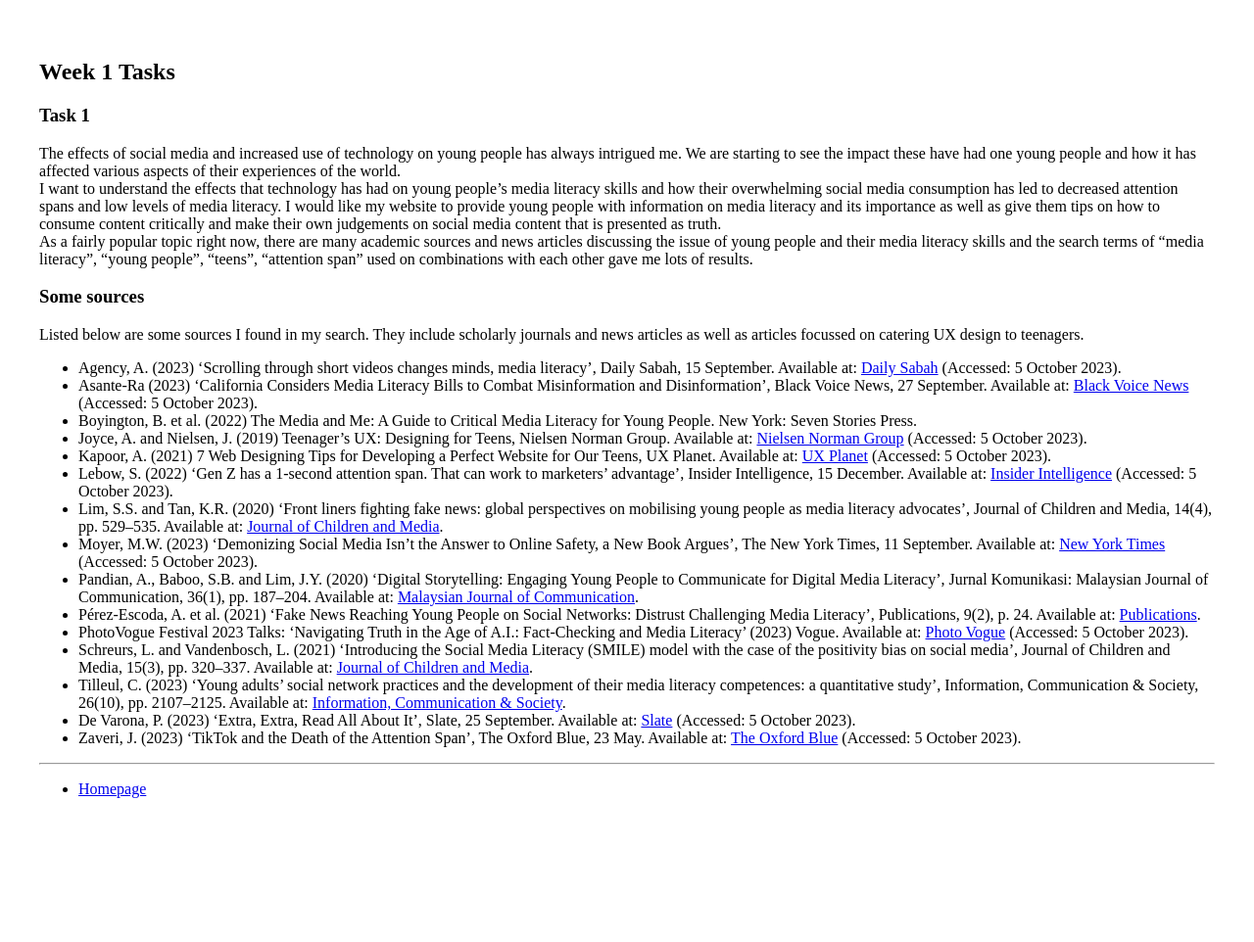
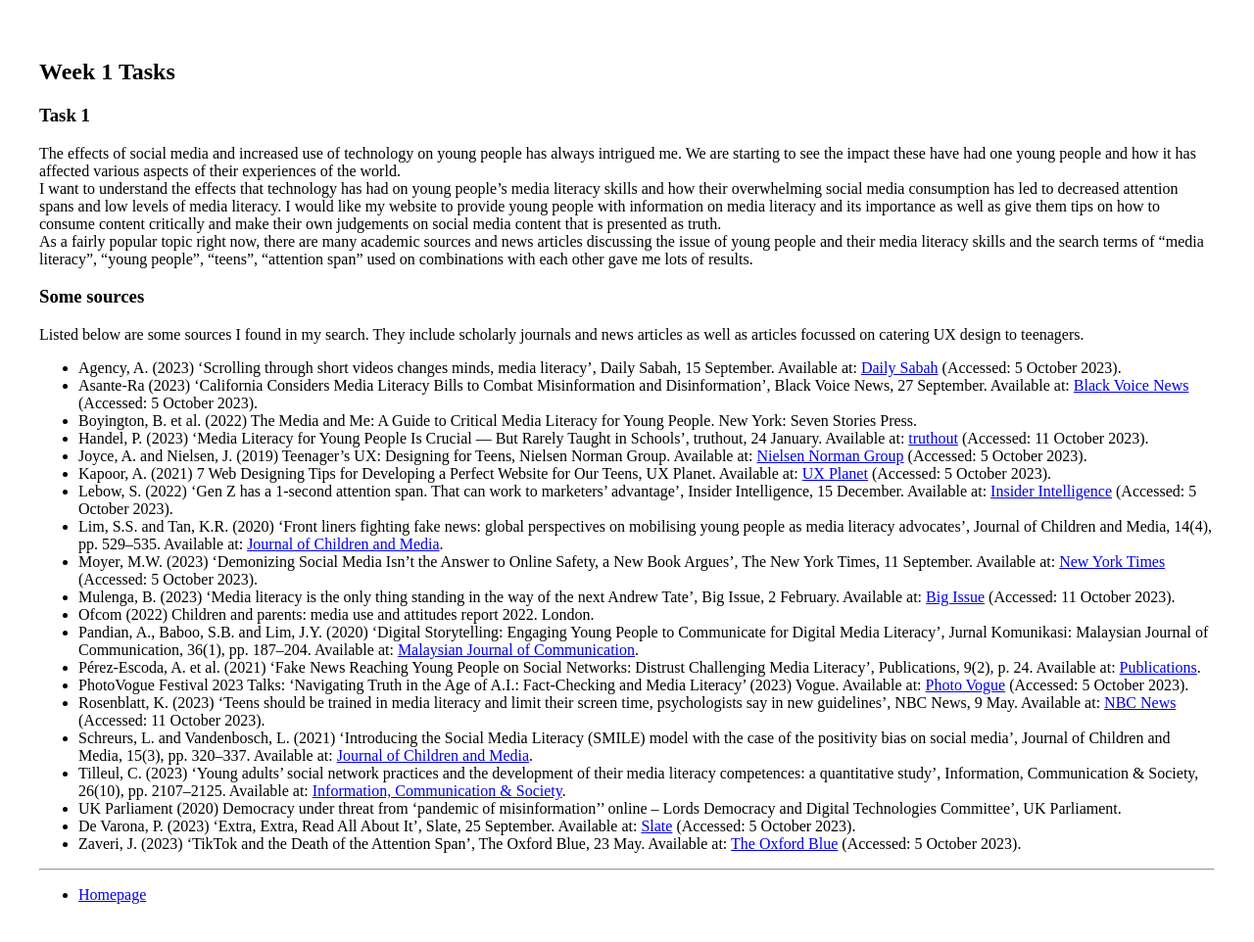
Before and after one commit to annabarclay02/annabarclay02.github.io, a plain HTML site: page task1.html in a window 1280 px wide. Shown: the whole page at 98% size. Before the commit the page ends 871 px from the top, so only its background shows below. Drawn offline with Linux system fonts and the light colour scheme.

Commit message:
Update task1.html

```diff
--- a/task1.html
+++ b/task1.html
@@ -22,17 +22,22 @@
               <li>Agency, A. (2023) ‘Scrolling through short videos changes minds, media literacy’, Daily Sabah, 15 September. Available at: <a href="https://www.dailysabah.com/life/scrolling-through-short-videos-changes-minds-media-literacy/news">Daily Sabah</a> (Accessed: 5 October 2023).</li>
               <li>Asante-Ra (2023) ‘California Considers Media Literacy Bills to Combat Misinformation and Disinformation’, Black Voice News, 27 September. Available at: <a href="https://blackvoicenews.com/2023/09/27/media-literacy-education-corporate-influence/">Black Voice News</a> (Accessed: 5 October 2023).</li>
               <li>Boyington, B. et al. (2022) The Media and Me: A Guide to Critical Media Literacy for Young People. New York: Seven Stories Press.</li>
-              <li>Joyce, A. and Nielsen, J. (2019) Teenager’s UX: Designing for Teens, Nielsen Norman Group. Available at: <a href="https://www.nngroup.com/articles/usability-of-websites-for-teenagers/">Nielsen Norman Group</a> (Accessed: 5 October 2023).</li>
+              <li>Handel, P. (2023) ‘Media Literacy for Young People Is Crucial — But Rarely Taught in Schools’, truthout, 24 January. Available at: <a href="https://truthout.org/articles/media-literacy-for-young-people-is-crucial-but-rarely-taught-in-schools/">truthout</a> (Accessed: 11 October 2023).</li>
+		<li>Joyce, A. and Nielsen, J. (2019) Teenager’s UX: Designing for Teens, Nielsen Norman Group. Available at: <a href="https://www.nngroup.com/articles/usability-of-websites-for-teenagers/">Nielsen Norman Group</a> (Accessed: 5 October 2023).</li>
               <li>Kapoor, A. (2021) 7 Web Designing Tips for Developing a Perfect Website for Our Teens, UX Planet. Available at: <a href="https://uxplanet.org/7-web-designing-tips-for-developing-a-perfect-website-for-our-teens-58e1206177e2#:~:text=Help%20the%20teens%20digest%20the,lists%20and%20small%20divided%20sections.&text=A%20website%20with%20only%20text,of%20these%20technology%20freak%20teens">UX Planet</a> (Accessed: 5 October 2023).</li>
               <li>Lebow, S. (2022) ‘Gen Z has a 1-second attention span. That can work to marketers’ advantage’, Insider Intelligence, 15 December. Available at: <a href="https://www.insiderintelligence.com/content/gen-z-has-1-second-attention-span-work-marketers-advantage">Insider Intelligence</a> (Accessed: 5 October 2023).</li>
               <li>Lim, S.S. and Tan, K.R. (2020) ‘Front liners fighting fake news: global perspectives on mobilising young people as media literacy advocates’, Journal of Children and Media, 14(4), pp. 529–535. Available at: <a href="https://doi.org/10.1080/17482798.2020.1827817">Journal of Children and Media</a>.</li>
               <li>Moyer, M.W. (2023) ‘Demonizing Social Media Isn’t the Answer to Online Safety, a New Book Argues’, The New York Times, 11 September. Available at: <a href="https://www.nytimes.com/2023/09/11/well/family/social-media-bans-teens.html">New York Times</a> (Accessed: 5 October 2023).</li>
-              <li>Pandian, A., Baboo, S.B. and Lim, J.Y. (2020) ‘Digital Storytelling: Engaging Young People to Communicate for Digital Media Literacy’, Jurnal Komunikasi: Malaysian Journal of Communication, 36(1), pp. 187–204. Available at: <a href="https://doi.org/10.17576/JKMJC-2020-3601-11">Malaysian Journal of Communication</a>.</li>
+              <li>Mulenga, B. (2023) ‘Media literacy is the only thing standing in the way of the next Andrew Tate’, Big Issue, 2 February. Available at: <a href="https://www.bigissue.com/opinion/media-literacy-is-the-only-thing-standing-in-the-way-of-the-next-andrew-tate/">Big Issue</a> (Accessed: 11 October 2023).</li>
+		<li>Ofcom (2022) Children and parents: media use and attitudes report 2022. London.</li>
+		<li>Pandian, A., Baboo, S.B. and Lim, J.Y. (2020) ‘Digital Storytelling: Engaging Young People to Communicate for Digital Media Literacy’, Jurnal Komunikasi: Malaysian Journal of Communication, 36(1), pp. 187–204. Available at: <a href="https://doi.org/10.17576/JKMJC-2020-3601-11">Malaysian Journal of Communication</a>.</li>
               <li>Pérez-Escoda, A. et al. (2021) ‘Fake News Reaching Young People on Social Networks: Distrust Challenging Media Literacy’, Publications, 9(2), p. 24. Available at: <a href="https://doi.org/10.3390/publications9020024">Publications</a>.</li>
               <li>PhotoVogue Festival 2023 Talks: ‘Navigating Truth in the Age of A.I.: Fact-Checking and Media Literacy’ (2023) Vogue. Available at: <a href="https://www.vogue.com/article/photovogue-festival-2023-talks-navigating-truth-in-the-age-of-ai-fact-checking-and-media-literacy">Photo Vogue</a> (Accessed: 5 October 2023).</li>
-              <li>Schreurs, L. and Vandenbosch, L. (2021) ‘Introducing the Social Media Literacy (SMILE) model with the case of the positivity bias on social media’, Journal of Children and Media, 15(3), pp. 320–337. Available at: <a href="https://doi.org/10.1080/17482798.2020.1809481">Journal of Children and Media</a>.</li>
+              <li>Rosenblatt, K. (2023) ‘Teens should be trained in media literacy and limit their screen time, psychologists say in new guidelines’, NBC News, 9 May. Available at: <a href="https://www.nbcnews.com/health/american-psychological-association-adoles-social-media-recommendations-rcna83344">NBC News</a> (Accessed: 11 October 2023).</li>
+		    <li>Schreurs, L. and Vandenbosch, L. (2021) ‘Introducing the Social Media Literacy (SMILE) model with the case of the positivity bias on social media’, Journal of Children and Media, 15(3), pp. 320–337. Available at: <a href="https://doi.org/10.1080/17482798.2020.1809481">Journal of Children and Media</a>.</li>
               <li>Tilleul, C. (2023) ‘Young adults’ social network practices and the development of their media literacy competences: a quantitative study’, Information, Communication & Society, 26(10), pp. 2107–2125. Available at: <a href="https://doi.org/10.1080/1369118X.2022.2072751">Information, Communication & Society</a>.</li>
-              <li>De Varona, P. (2023) ‘Extra, Extra, Read All About It’, Slate, 25 September. Available at: <a href="https://slate.com/human-interest/2023/09/media-literacy-print-newspapers-tiktok-influencer-kelsey-russell.html">Slate</a> (Accessed: 5 October 2023).</li>
+              <li>UK Parliament (2020) Democracy under threat from ‘pandemic of misinformation’’ online – Lords Democracy and Digital Technologies Committee’, UK Parliament.</li>
+		    <li>De Varona, P. (2023) ‘Extra, Extra, Read All About It’, Slate, 25 September. Available at: <a href="https://slate.com/human-interest/2023/09/media-literacy-print-newspapers-tiktok-influencer-kelsey-russell.html">Slate</a> (Accessed: 5 October 2023).</li>
               <li>Zaveri, J. (2023) ‘TikTok and the Death of the Attention Span’, The Oxford Blue, 23 May. Available at: <a href="https://theoxfordblue.co.uk/tiktok-and-the-death-of-the-attention-span/">The Oxford Blue</a> (Accessed: 5 October 2023).</li>
   </section>
 
```
